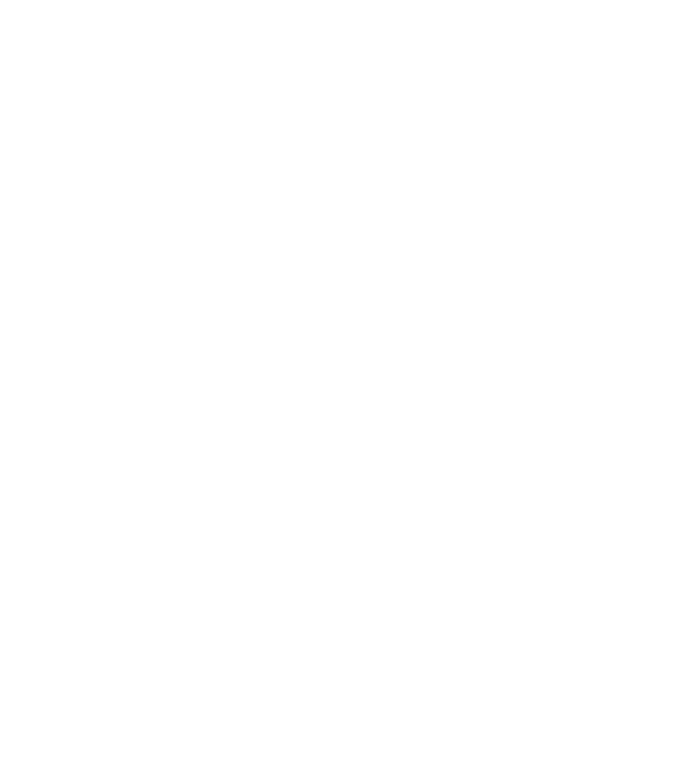
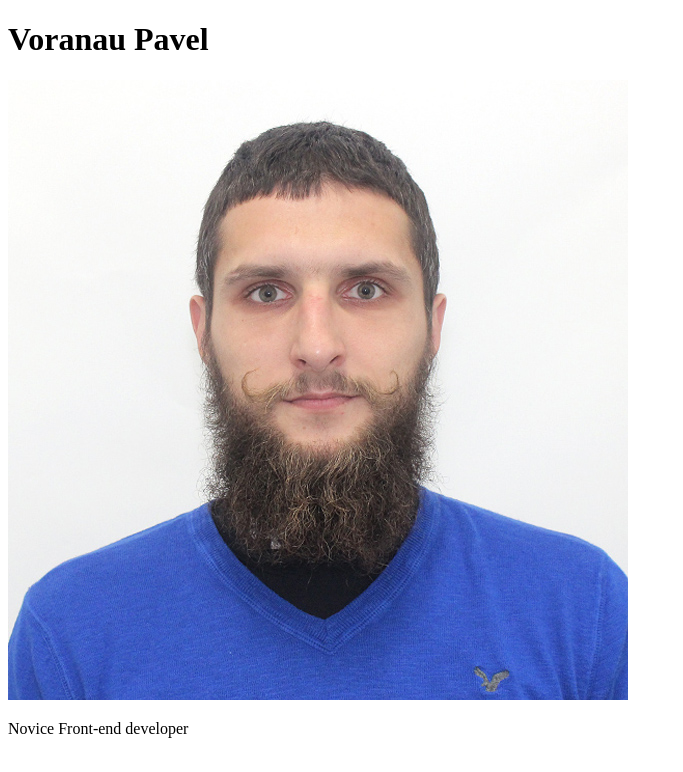
Before and after one commit to PavelVoranau/rsschool-cv, a plain HTML site: page index.html in a window 1280 px wide. Shown: the whole page, without its empty margins (0-683 px from the left). Drawn offline with Linux system fonts and the light colour scheme.

Commit message:
feat:  into a add file item header

```diff
--- a/index.html
+++ b/index.html
@@ -8,5 +8,12 @@
         <title>CV</title>
 </head>
 <body>
+    <header id="header">
+        <div class="menuHeader">
+            <h1 class="name">Voranau Pavel</h1>
+            <img class="img" src="./img/my.jpg" alt="my foto">
+            <p>Novice Front-end developer</p>
+        </div>
+    </header>
 </body>
 </html>
```
Also changed, not shown: img/my.jpg (added), img/rs.png (added).
